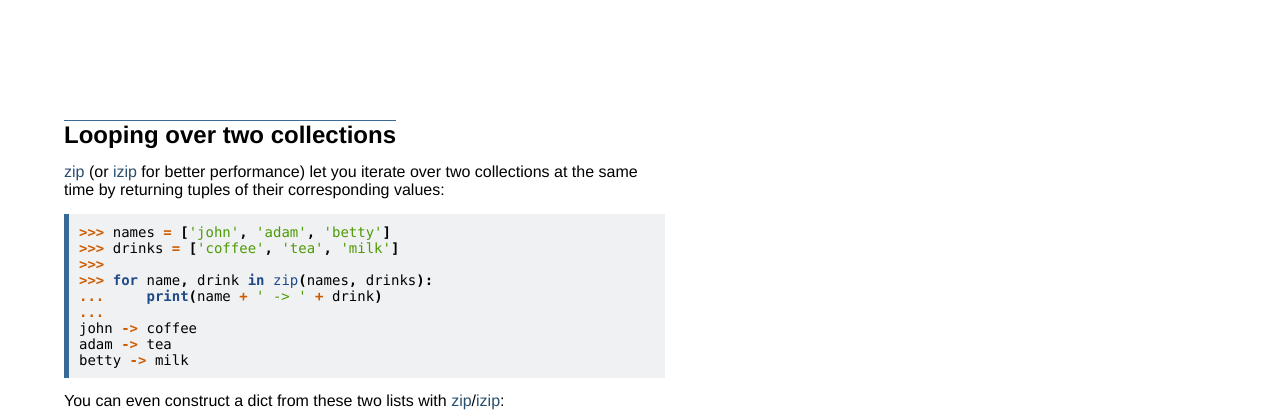
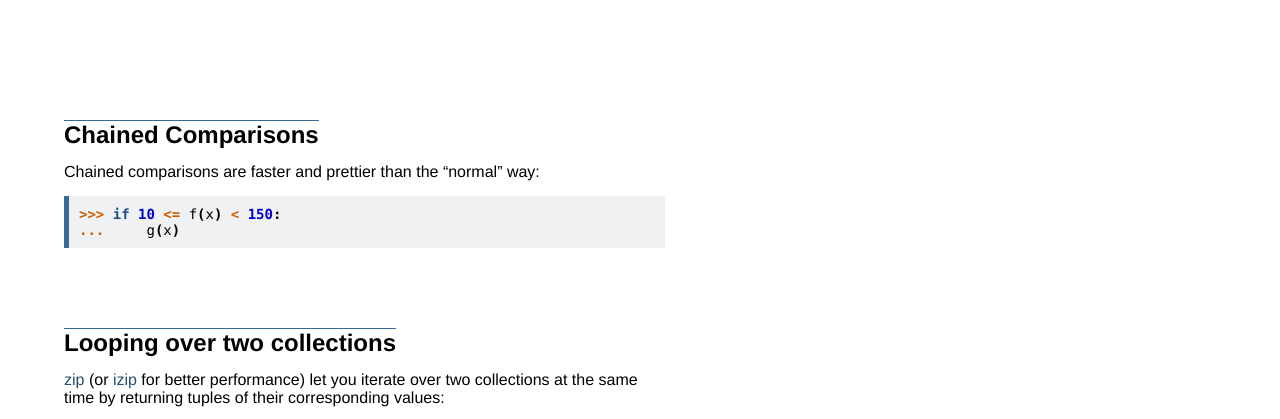
Before and after one commit to mstrcnvs/python-cool-stuff, a website: page index.html in a window 1280 px wide. Shown: the part 322-741 px from the top of the page. Drawn offline with Linux system fonts and the light colour scheme.

Commit message:
Chained comparisons

```diff
--- a/index.html
+++ b/index.html
@@ -14,6 +14,14 @@
 		<h2>A collection of snippets and well-known techniques to make your code more concise & elegant.</h2>
 	</header>
 	<main>
+		<article id="chained-comparisons">
+			<h2><a href="#chained-comparisons">Chained Comparisons</a></h2>
+			<p>Chained comparisons are faster and prettier than the <q>normal</q> way:</p>
+<code class="highlight"><pre><span class="o">&gt;&gt;&gt;</span> <span class="k">if</span> <span class="mi">10</span> <span class="o">&lt;=</span> <span class="n">f</span><span class="p">(</span><span class="n">x</span><span class="p">)</span> <span class="o">&lt;</span> <span class="mi">150</span><span class="p">:</span>
+<span class="o">...</span>     <span class="n">g</span><span class="p">(</span><span class="n">x</span><span class="p">)</span>
+</pre></code>
+		</article>
+
 		<article id="looping-over-two-collections">
 			<h2><a href="#looping-over-two-collections">Looping over two collections</a></h2>
 			<p><a href="http://docs.python.org/2/library/functions.html#zip">zip</a> (or <a href="http://docs.python.org/2/library/itertools.html#itertools.izip">izip</a> for better performance) let you iterate over two collections at the same time by returning tuples of their corresponding values:</p>
```
